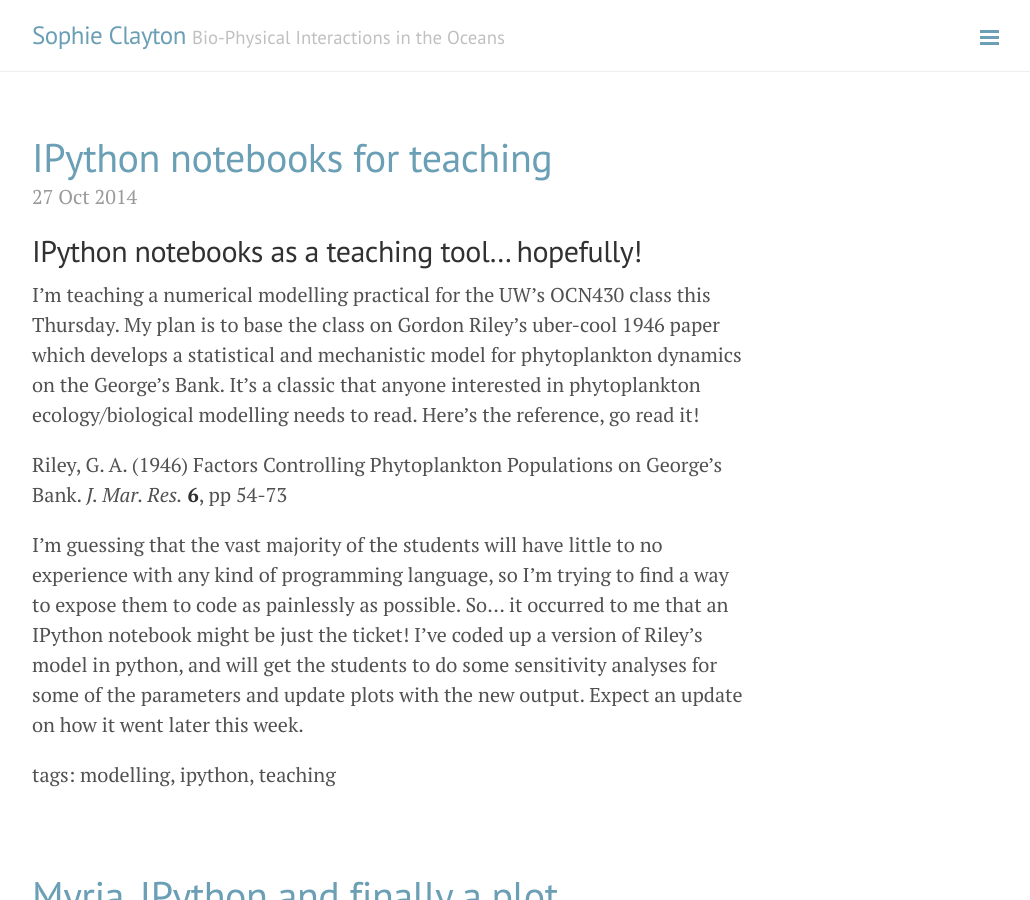
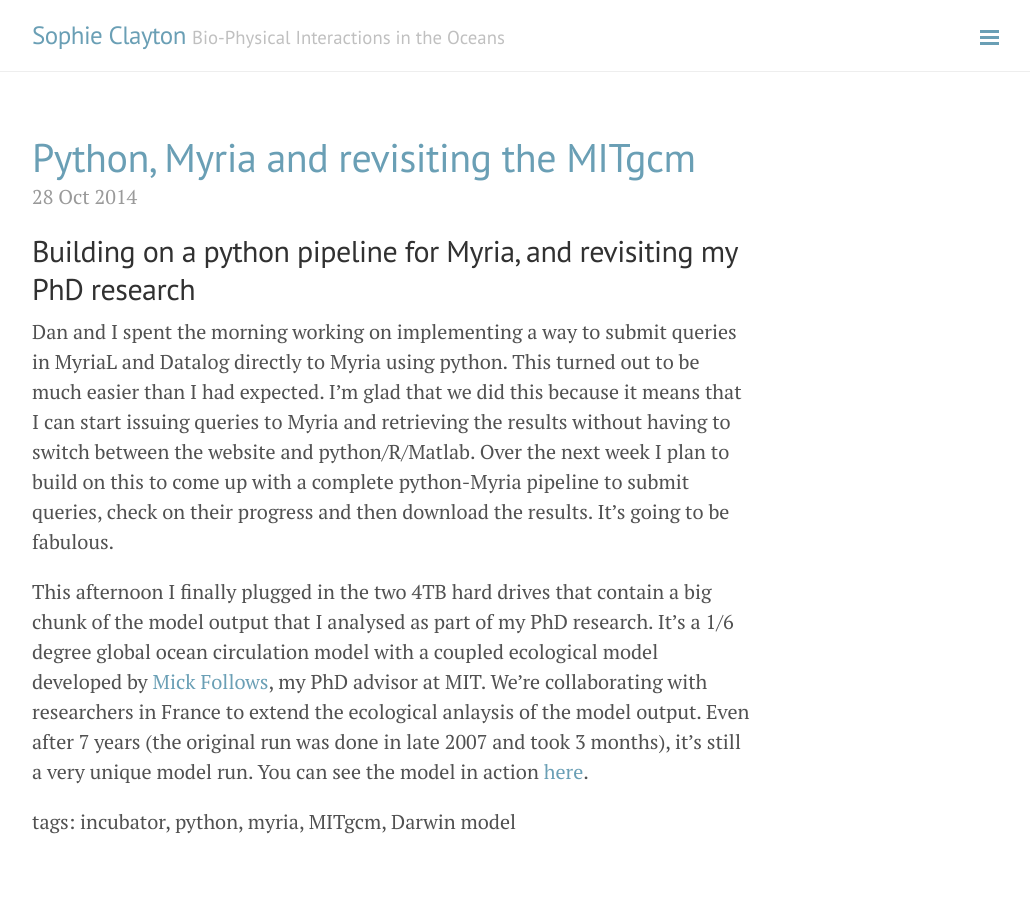
Before and after one commit to sophieclayton/old_blog, a Jekyll site: the page built from index.html, in a window 1280 px wide and 900 px high. Shown: the whole window, without its empty margins (248-1278 px from the left). Built offline with Jekyll 4.4.1, drawn with Linux system fonts in a browser that asks for light colours; Markdown is read by kramdown in place of the engine named in the settings; the list of posts is cut into pages by our own code; some of the changed text lies outside the part shown.

Commit message:
Update 2014-10-28-python-pipeline-myria.md

```diff
--- a/_posts/2014-10-28-python-pipeline-myria.md
+++ b/_posts/2014-10-28-python-pipeline-myria.md
@@ -1,15 +1,13 @@
 ---
-published: false
+published: true
 layout: post
-title:
+title: Python, Myria and revisiting the MITgcm
 ---
 
 ## Building on a python pipeline for Myria, and revisiting my PhD research
 
-Dan and I spent the morning working on implementing a way to submit queries in MyriaL and Datalog directly to Myria using python. This turned out to be much easier than I had expected. I'm glad that we did this because it means that I can start issuing queries to Myria and retrieving the results without having to switch between the website and python/R/Matlab. Over the next week I plan to build on this to come up with a complete python-Myria pipeline to submit queries, check ontheir progress and then download the results. It's going to be awesome.
+Dan and I spent the morning working on implementing a way to submit queries in MyriaL and Datalog directly to Myria using python. This turned out to be much easier than I had expected. I'm glad that we did this because it means that I can start issuing queries to Myria and retrieving the results without having to switch between the website and python/R/Matlab. Over the next week I plan to build on this to come up with a complete python-Myria pipeline to submit queries, check on their progress and then download the results. It's going to be fabulous.
 
-This afternoon I finally plugged in the two 4TB hard drives that contain a big chunk of the model output that I analysed as part of my PhD research. It's a 1/6 degree global ocean circulation model with a coupled ecological model developed by [Mick Follows](http://ocean.mit.edu/~mick/), my PhD advisor at MIT. We're collaborating with researchers in France to extend the ecological anlaysis of the model output. Even after 7 years (the original run was done in late 2007 and took 3 months), it's still a very unique model run. This movie shows how the dominant phytoplankton types change over the seasonal cycle:
-
-<iframe width="420" height="315" src="//www.youtube.com/embed/wAsNzQ2RDqM" frameborder="0" allowfullscreen></iframe>
+This afternoon I finally plugged in the two 4TB hard drives that contain a big chunk of the model output that I analysed as part of my PhD research. It's a 1/6 degree global ocean circulation model with a coupled ecological model developed by [Mick Follows](http://ocean.mit.edu/~mick/), my PhD advisor at MIT. We're collaborating with researchers in France to extend the ecological anlaysis of the model output. Even after 7 years (the original run was done in late 2007 and took 3 months), it's still a very unique model run. You can see the model in action [here](https://www.youtube.com/watch?v=wAsNzQ2RDqM).
 
 tags: incubator, python, myria, MITgcm, Darwin model
```
